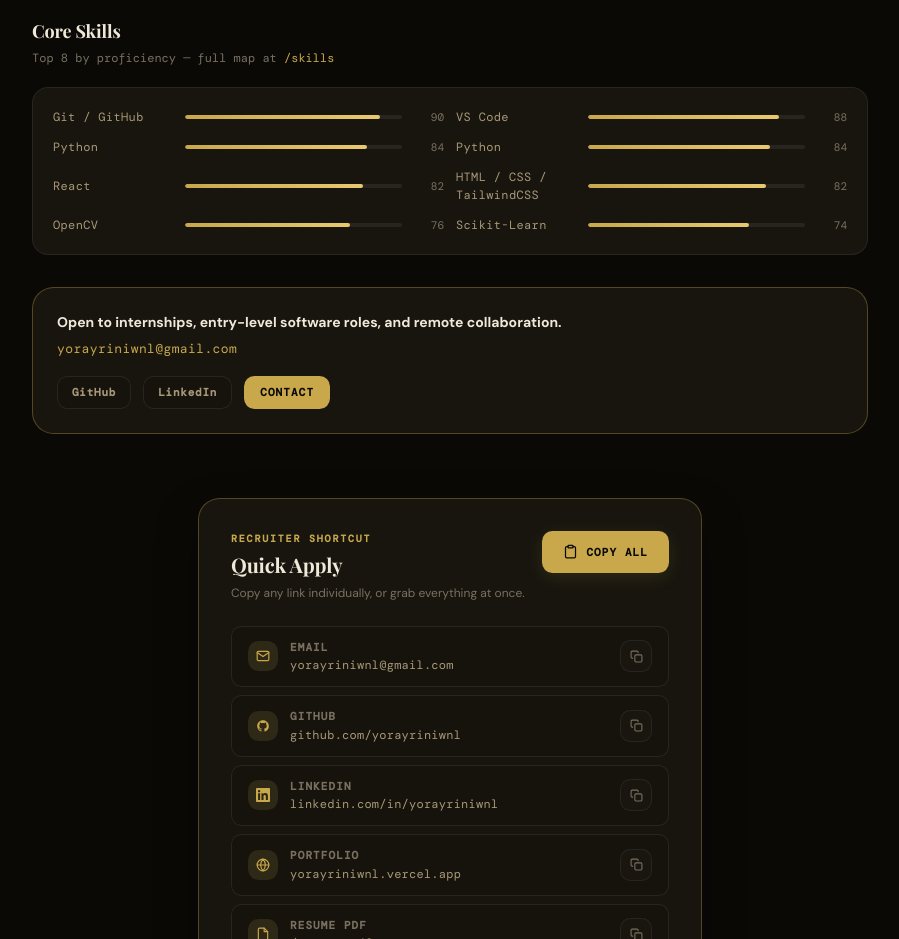
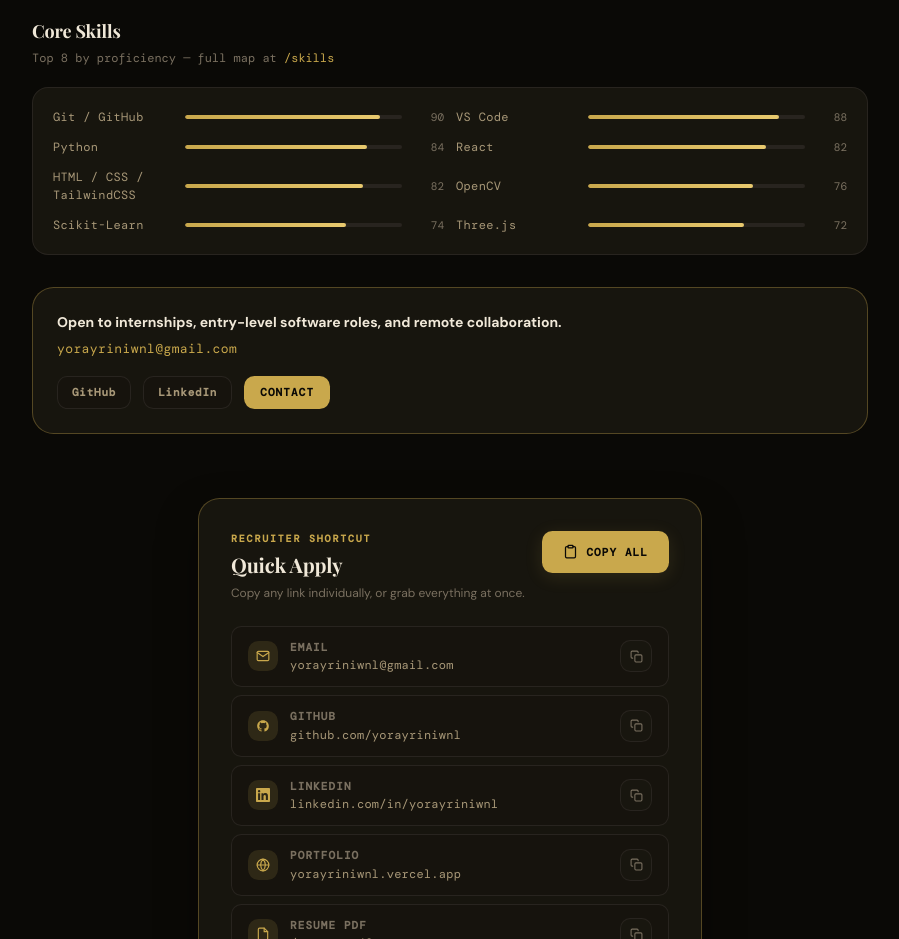
Before and after one commit to yorayriniwnl/Yor-Ayrin-iwnl, a Next.js app: page /dashboard in a window 1280 px wide. Shown: the part 880-1819 px from the top of the page, without its empty margins (190-1089 px from the left). Built offline with nearby package versions, Linux system fonts and the light colour scheme; no server answers.

Commit message:
Update media embeds and game state

```diff
--- a/app/games/page.tsx
+++ b/app/games/page.tsx
@@ -512,7 +512,7 @@
                             height="340"
                             src={`https://www.youtube.com/embed/${CS2_VIDEOS[0].id}?rel=0`}
                             title={CS2_VIDEOS[0].title}
-                            allow="accelerometer; autoplay; clipboard-write; encrypted-media; gyroscope; picture-in-picture"
+                            allow="accelerometer; autoplay; clipboard-write; compute-pressure; encrypted-media; gyroscope; picture-in-picture"
                             allowFullScreen
                             style={{ border: 'none', display: 'block' }}
                           />
--- a/components/MediaSection.tsx
+++ b/components/MediaSection.tsx
@@ -119,7 +119,7 @@
                     height="340"
                     src={`https://www.youtube.com/embed/${YT_PLAYLIST[ytActive].id}?autoplay=0&rel=0`}
                     title={YT_PLAYLIST[ytActive].title}
-                    allow="accelerometer; autoplay; clipboard-write; encrypted-media; gyroscope; picture-in-picture"
+                    allow="accelerometer; autoplay; clipboard-write; compute-pressure; encrypted-media; gyroscope; picture-in-picture"
                     allowFullScreen
                     style={{ border: 'none', display: 'block' }}
                   />
--- a/components/RecruiterDashboard.tsx
+++ b/components/RecruiterDashboard.tsx
@@ -18,6 +18,8 @@
   href: string
   github: string
 }
+
+type DashboardSkill = (typeof SKILL_CATEGORIES)[keyof typeof SKILL_CATEGORIES][number]
 
 const FEATURED: FeaturedProject[] = [
   {
@@ -49,10 +51,18 @@
   },
 ]
 
-const TOP_SKILLS = Object.values(SKILL_CATEGORIES)
-  .flat()
-  .sort((a, b) => b.value - a.value)
-  .slice(0, 8)
+const TOP_SKILLS = Array.from(
+  Object.values(SKILL_CATEGORIES)
+    .flat()
+    .sort((a, b) => b.value - a.value)
+    .reduce((map, skill) => {
+      if (!map.has(skill.name)) {
+        map.set(skill.name, skill)
+      }
+      return map
+    }, new Map<string, DashboardSkill>()),
+  ([, skill]) => skill,
+).slice(0, 8)
 
 // ─── Micro components ─────────────────────────────────────────────────────────
 
--- a/components/games/MemoryMatch.tsx
+++ b/components/games/MemoryMatch.tsx
@@ -81,7 +81,7 @@
 }: GameRenderProps) {
   // ── Game state ──────────────────────────────────────────────────────────────
   const [difficulty,    setDifficulty]   = useState<Difficulty>('easy')
-  const [cards,         setCards]        = useState<CardInstance[]>(() => buildCardGrid('easy'))
+  const [cards,         setCards]        = useState<CardInstance[]>([])
   const [pending,       setPending]      = useState<string[]>([])  // ≤ 2 instanceIds awaiting eval
   const [locked,        setLocked]       = useState(false)         // block input during eval
   const [started,       setStarted]      = useState(false)         // first flip → start timer
@@ -104,6 +104,10 @@
     elapsedRef.current = 0
     setScore(0)
   }, [setScore])
+
+  useEffect(() => {
+    initGame('easy')
+  }, [initGame])
 
   // Detect GameShell "Play Again" (isGameOver: true → false)
   useEffect(() => {
--- a/next.config.js
+++ b/next.config.js
@@ -20,7 +20,7 @@
   },
   {
     key: 'Permissions-Policy',
-    value: 'camera=(), microphone=(), geolocation=(), interest-cohort=()',
+    value: 'camera=(), microphone=(), geolocation=(), interest-cohort=(), compute-pressure=(self "https://www.youtube.com" "https://www.youtube-nocookie.com")',
   },
   {
     key: 'Strict-Transport-Security',
--- a/package.json
+++ b/package.json
@@ -27,6 +27,7 @@
     "three": "^0.183.2"
   },
   "devDependencies": {
+    "@playwright/test": "^1.59.1",
     "@testing-library/jest-dom": "^6.9.1",
     "@testing-library/react": "^16.3.2",
     "@types/node": "^20.19.0",
```
Also changed, not shown: 1 other file (tests, documents, lock files or other folders).
